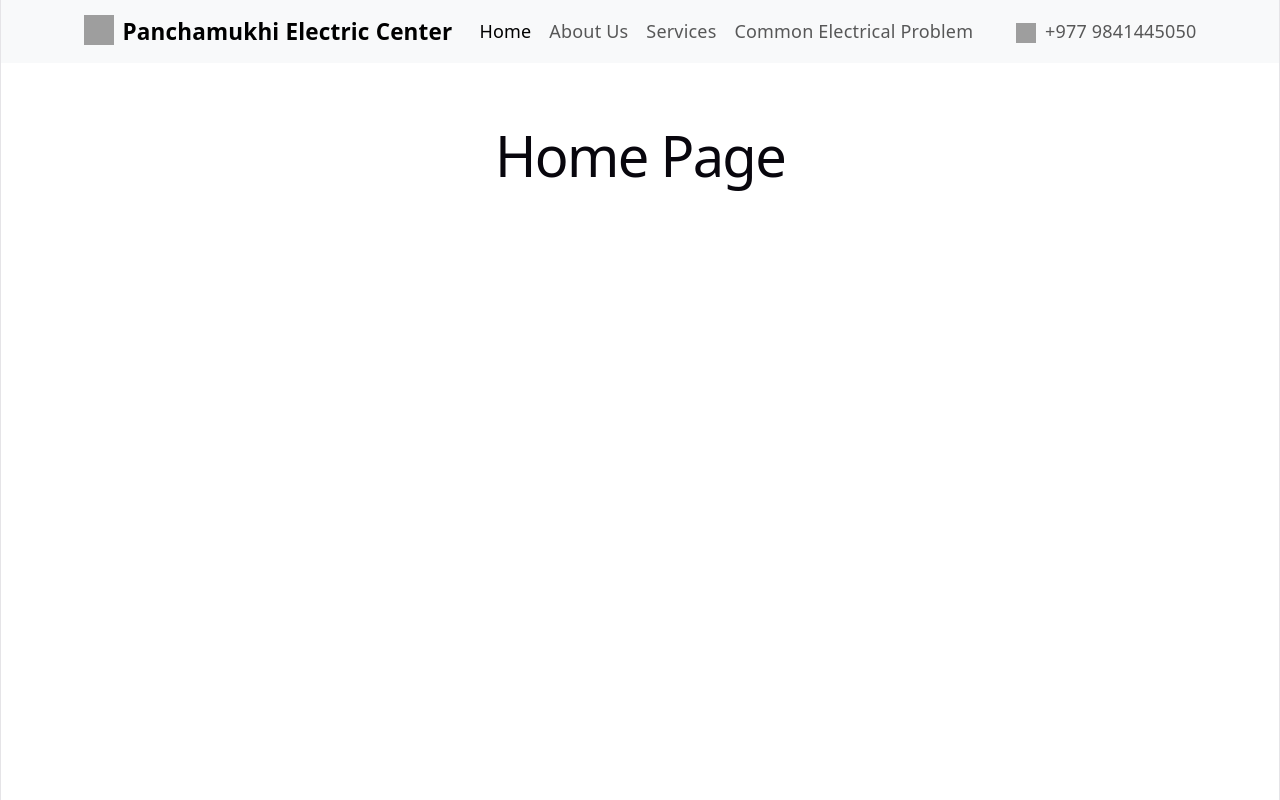
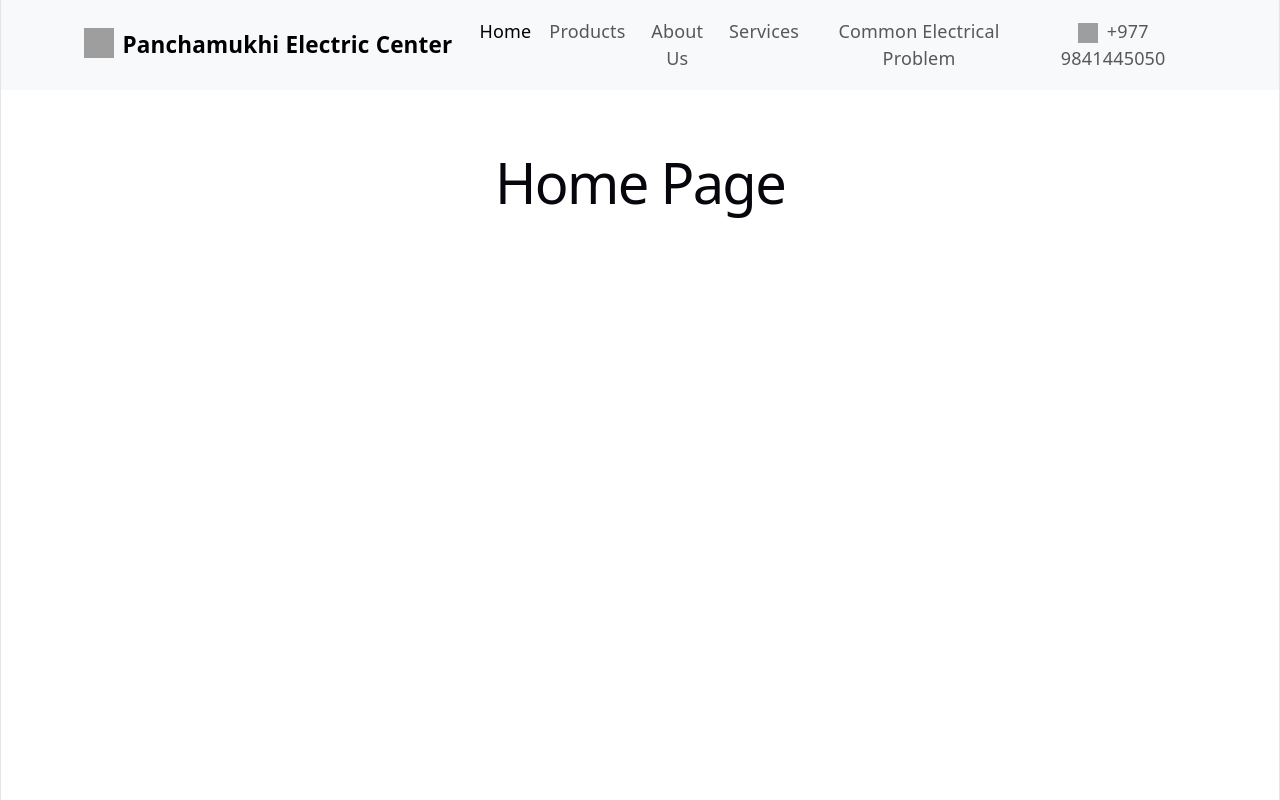
Before and after one commit to Bibek0130/ElectricCenter-Website, a React (Vite) app in the folder electriccenter.client/: page /home in a window 1280 px wide. Built offline with nearby package versions, Linux system fonts and the light colour scheme; grey boxes are pictures that could not be loaded.

Commit message:
Dev: Added route to prodcts.

```diff
--- a/electriccenter.client/src/app/App.jsx
+++ b/electriccenter.client/src/app/App.jsx
@@ -2,6 +2,7 @@
 import { Routes, Route, Navigate } from 'react-router-dom';
 import CustomNav from './layout/MainLayout.jsx';
 import LandingPage from '../features/landing page/LandingPage.jsx';
+import ProductsPage from '../features/Product/pages/ProductsPage.jsx';
 
 function App() {
     return(
@@ -10,12 +11,13 @@
                 <Route path="/" element={<LandingPage />} />
                 <Route element={<CustomNav li={[
                     ["Home", "home"],
+                    ["Products", "products"],
                     ["About Us", "about"],
                     ["Services", "services"],
                     ["Common Electrical Problem", "FAQ"]
                 ]} />}>
 
-
+                    <Route path="/products" element={<ProductsPage />}/>
                     <Route path="/home" element={<h1>Home Page</h1>} />
                     <Route path="/about" element={<h1>About Us</h1>} />
                     <Route path="/services" element={<h1>Our Services</h1>} />
```
